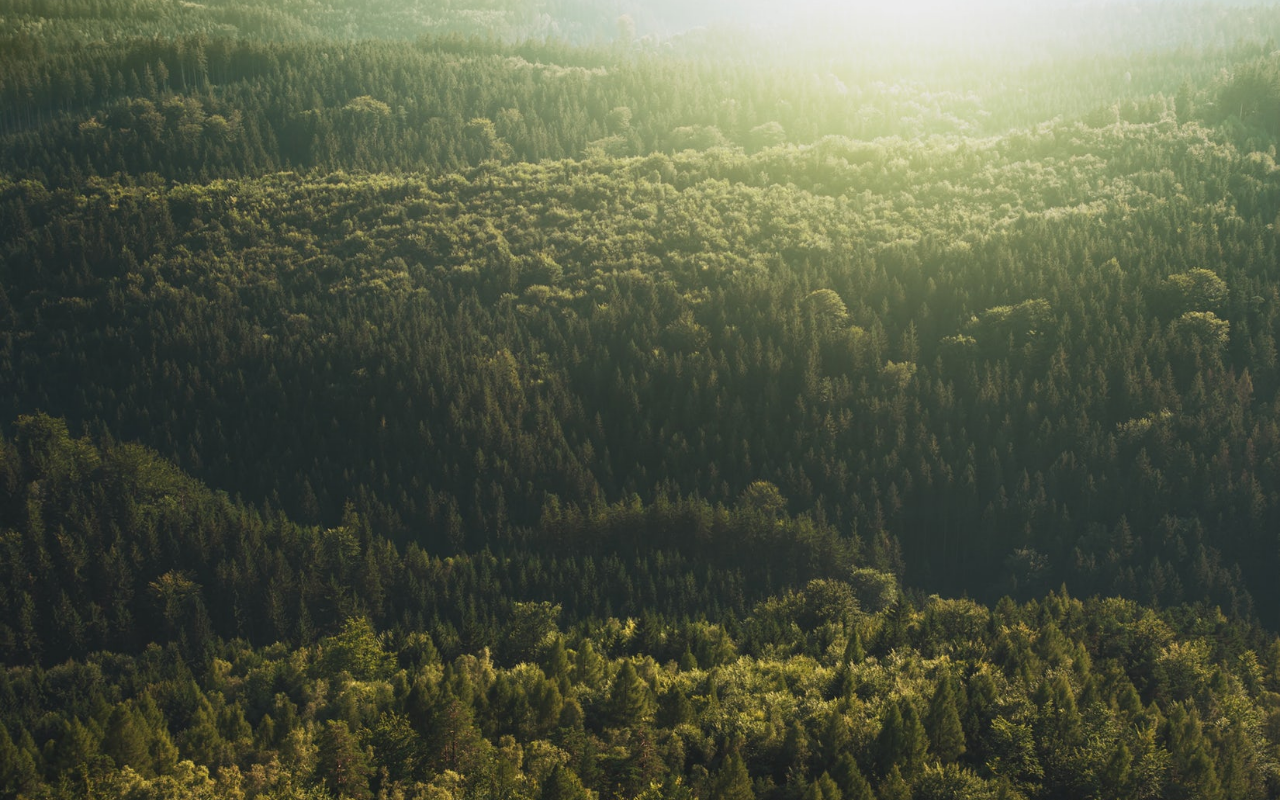
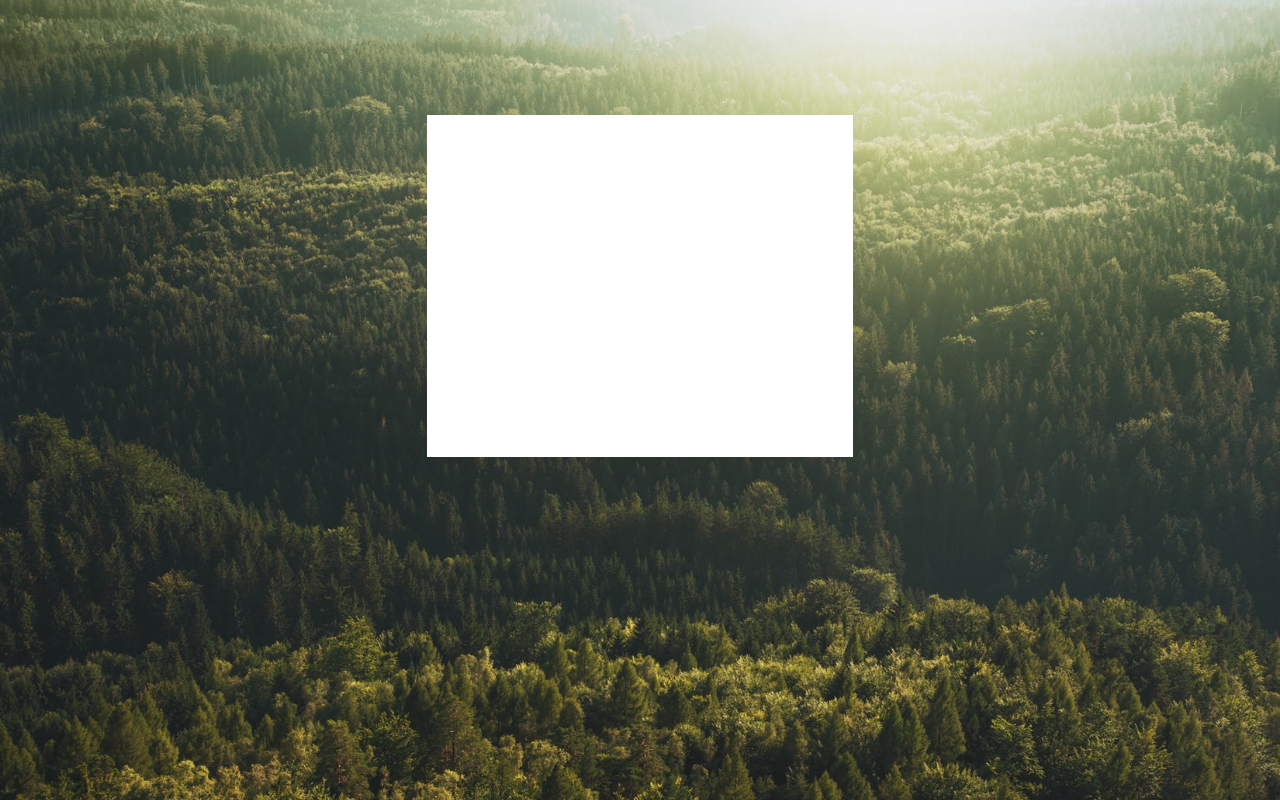
Before and after one commit to kmcodes/learn_html, a plain HTML site: page index.html in a window 1280 px wide. Drawn offline with Linux system fonts and the light colour scheme.

Commit message:
first grid made

```diff
--- a/index.html
+++ b/index.html
@@ -10,6 +10,11 @@
   <link rel="stylesheet" href="./styles.css" />
 </head>
 <body>
-    <div class="hero-banner"></div>
+
+    <div class="hero-banner">
+        <div class="asset"></div>
+
+    </div>
+
 </body>
 </html>
--- a/styles.css
+++ b/styles.css
@@ -8,4 +8,15 @@ body, html {
     background-position: center;
     background-repeat: no-repeat;
     background-size:cover;
+    display:grid;
+    display: grid;
+    height: 100%;
+    grid-template-columns: 1fr 1fr 1fr;
+    grid-template-rows: 1fr 3fr 3fr;
+    grid-gap: 1px 1px;
+    grid-template-areas: ". . ." ". asset ." ". . .";
 }
+
+.asset {
+    grid-area: asset;
+    background-color: white; }
```
